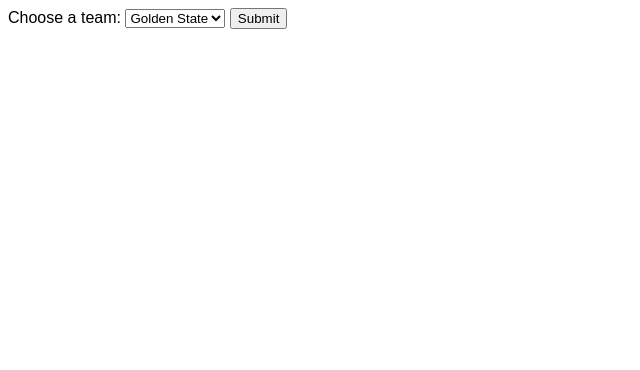
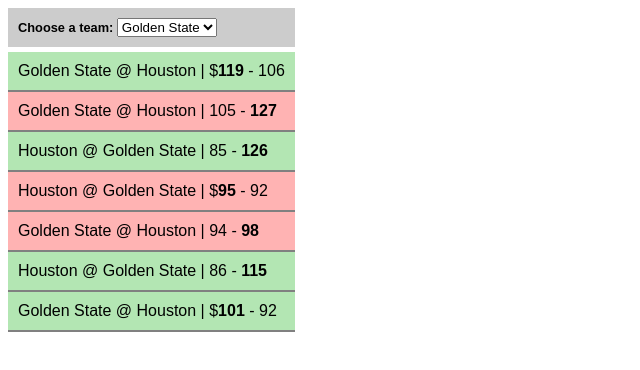
Before and after one commit to thaismca/Javascript-Practices, a plain HTML site: page Udemy - Javascript Bootcamp/DOM - NBA results exercise/index.html in a window 1280 px wide. Shown: the whole page, without its empty margins (0-640 px from the left). Drawn offline with Linux system fonts and the light colour scheme.

Commit message:
Page displays results list from the perspective of the item selected in the form from page load, and it updates every time a new selection is made, without the need to click submit. Made changes to the form style.

```diff
--- a/Udemy - Javascript Bootcamp/DOM - NBA results exercise/app.css
+++ b/Udemy - Javascript Bootcamp/DOM - NBA results exercise/app.css
@@ -1,12 +1,23 @@
 body{
     font-family: Arial, Helvetica, sans-serif;
+}
+
+#resultsList{
+    width: max-content;
+}
+
+form{
+    background-color: #ccc;
+    padding: 10px;
+    font-size: 0.8em;
+    font-weight: bold;
+    border-bottom: 5px solid white;
 }
 
 ul {
     list-style-type: none;
     margin: 0px;
     padding: 0px;
-    width: max-content;
 }
 
 ul li{
--- a/Udemy - Javascript Bootcamp/DOM - NBA results exercise/index.html
+++ b/Udemy - Javascript Bootcamp/DOM - NBA results exercise/index.html
@@ -10,15 +10,14 @@
 </head>
 
 <body>
+  <section id="resultsList">
     <form id="teamSelection">
       <label for="teams">Choose a team:</label>
       <select id="teams" name="teams">
         <option value="Golden State">Golden State</option>
         <option value="Houston">Houston</option>
       </select>
-    <input type="submit" value="Submit">
     </form>
-  <section id="resultsList">
 
   </section>
   <script src="refactoring.js"></script>
--- a/Udemy - Javascript Bootcamp/DOM - NBA results exercise/refactoring.js
+++ b/Udemy - Javascript Bootcamp/DOM - NBA results exercise/refactoring.js
@@ -156,7 +156,7 @@
 }
 
 //decided to change the exercise a bit and only load the list after chosing the team in a form
-const form = document.body.querySelector('#teamSelection');
+/*const form = document.body.querySelector('#teamSelection');
 form.addEventListener("submit", function(e) {
   //prevent the default form behavior to continue on the same page after submission
   e.preventDefault();
@@ -175,4 +175,25 @@
   const list = res.generateResultsList();
   //append list to the page
   document.body.querySelector('#resultsList').appendChild(list);
-})
+}) */
+
+
+const displayList = () => {
+  //if there is a list currently loaded, remove that before creating a new one
+  const existingList = document.body.querySelector('#resultsList ul');
+  if(existingList) {existingList.remove();}
+
+  //save the current team in the selection dropdown to a variable
+  const team = document.querySelector('#teams').value;
+  //create an object res based on the resultsList
+  const res = resultsList;
+  //populate res properties according to the warriorsGames array and the team selected in the form
+  res.populateProperties(warriorsGames, team);
+  //generate the list with the results
+  const list = res.generateResultsList();
+  //append list to the page
+  document.body.querySelector('#resultsList').appendChild(list);
+}
+
+window.addEventListener('load', displayList);
+teamSelection.addEventListener("input", displayList);
```
Lines whose indentation alone changed are shown as unchanged.
